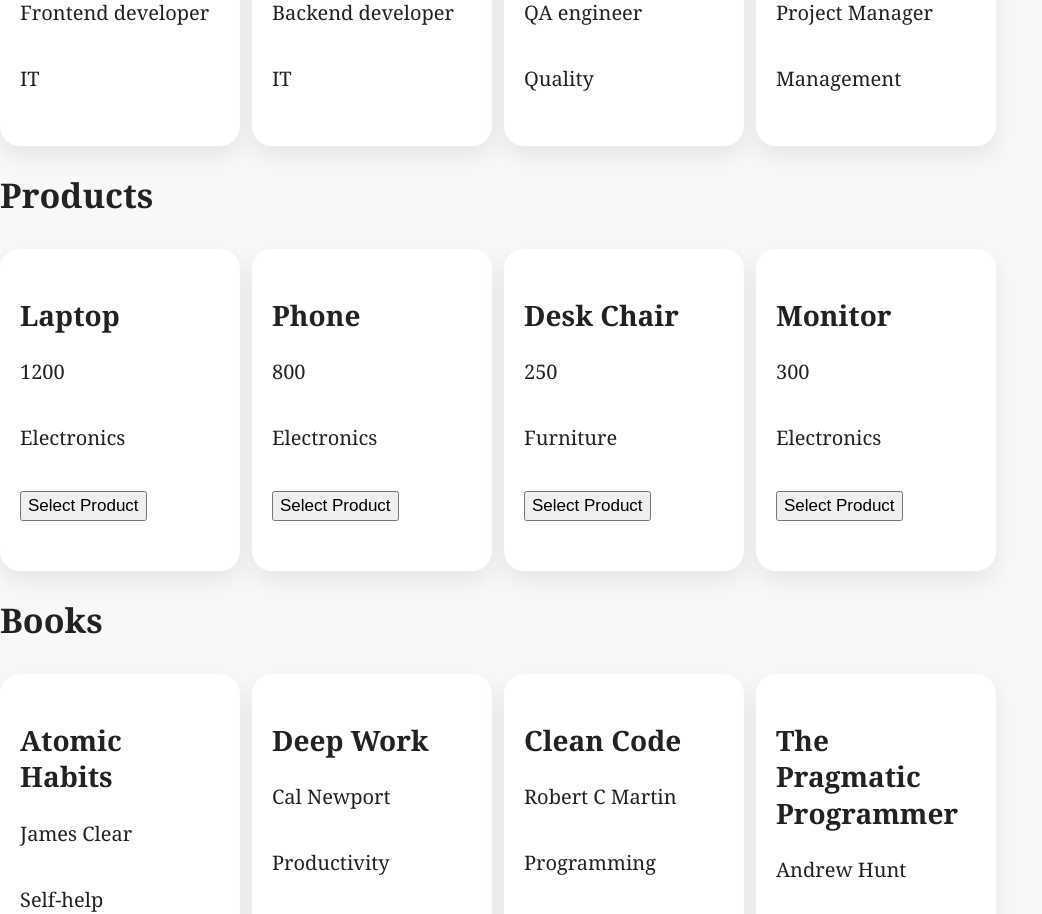
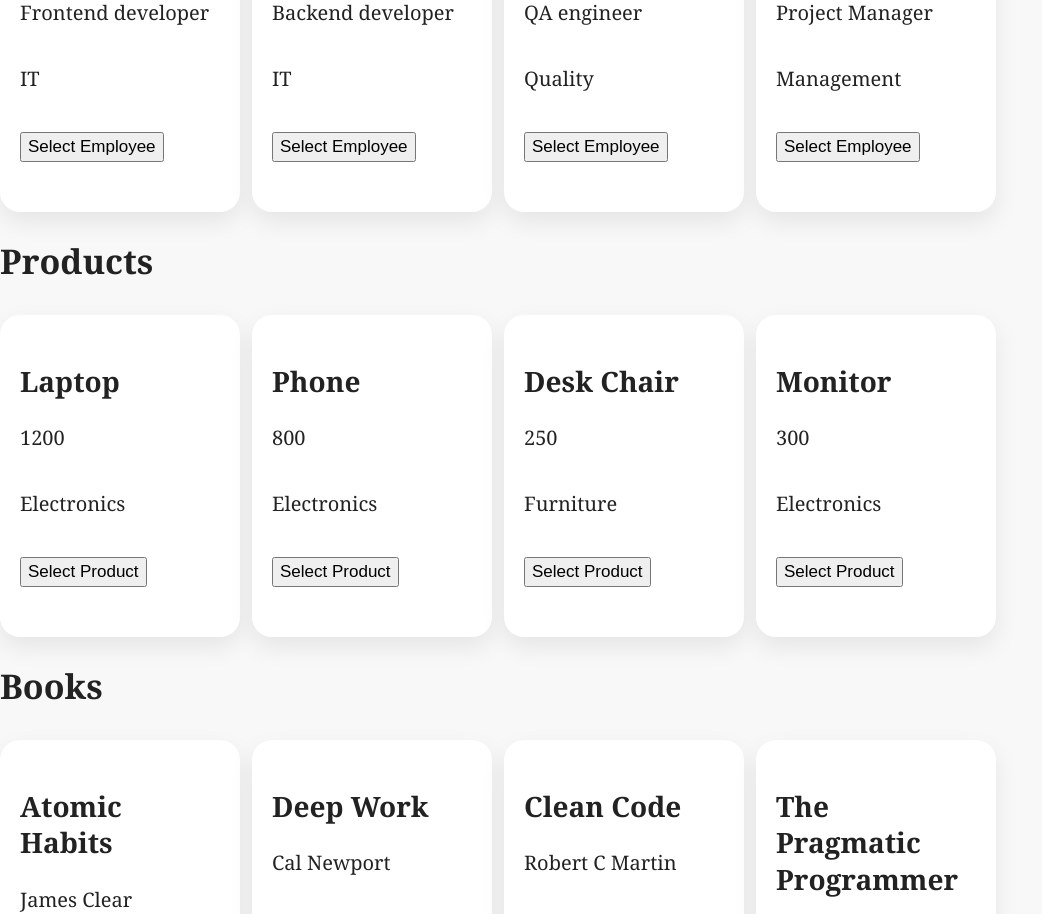
Before and after one commit to fmaslim/personalwebsite, an Angular app: page /projects in a window 1280 px wide. Shown: the part 2620-3534 px from the top of the page, without its empty margins (0-1042 px from the left). Built offline with nearby package versions, Linux system fonts and the light colour scheme.

Commit message:
Added output for employees

```diff
--- a/src/app/components/app-employee-card/app-employee-card.component.html
+++ b/src/app/components/app-employee-card/app-employee-card.component.html
@@ -8,4 +8,7 @@
     <p>
         {{ employee.department }}
     </p>
+    <p>
+        <button (click)="selectEmployee_child()">Select Employee</button>
+    </p>
 </div>
--- a/src/app/components/app-employee-card/app-employee-card.component.ts
+++ b/src/app/components/app-employee-card/app-employee-card.component.ts
@@ -1,4 +1,4 @@
-import { Component, Input } from '@angular/core';
+import { Component, Input, Output, EventEmitter } from '@angular/core';
 
 @Component({
   selector: 'app-employee-card',
@@ -7,4 +7,10 @@
 })
 export class AppEmployeeCardComponent {
     @Input() employee: any;
+
+    @Output() employeeSelected_child = new EventEmitter<any>();
+
+    selectEmployee_child() {
+        this.employeeSelected_child.emit(this.employee);
+    }
 }
--- a/src/app/projects/projects.component.html
+++ b/src/app/projects/projects.component.html
@@ -59,10 +59,14 @@
 </section>
 <section>
     <h2>Employees</h2>
+    <p *ngIf="selectedEmployee">
+        Selected Employee: {{ selectedEmployee.name }}
+    </p>
     <div class="employee-list projects-grid">
         <app-employee-card *ngFor="let employee of employees"
                            [employee]="employee"
-                           class="project-card">
+                           class="project-card"
+                           (employeeSelected_child)="onEmployeeSelected($event)">
         </app-employee-card>
     </div>
 
--- a/src/app/projects/projects.component.ts
+++ b/src/app/projects/projects.component.ts
@@ -155,6 +155,7 @@
     selectedMovie: any = null;
     selectedBook: any = null;
     selectedProduct: any = null;
+    selectedEmployee: any = null;
 
     toggleFeatured() {
         this.showFeatured = !this.showFeatured;
@@ -178,4 +179,9 @@
         this.selectedProduct = product;
         console.log('Selected product:', product);
     }
+
+    onEmployeeSelected(employee: any) {
+        this.selectedEmployee = employee;
+        console.log('Selected employee:', employee);
+    }
 }
```
